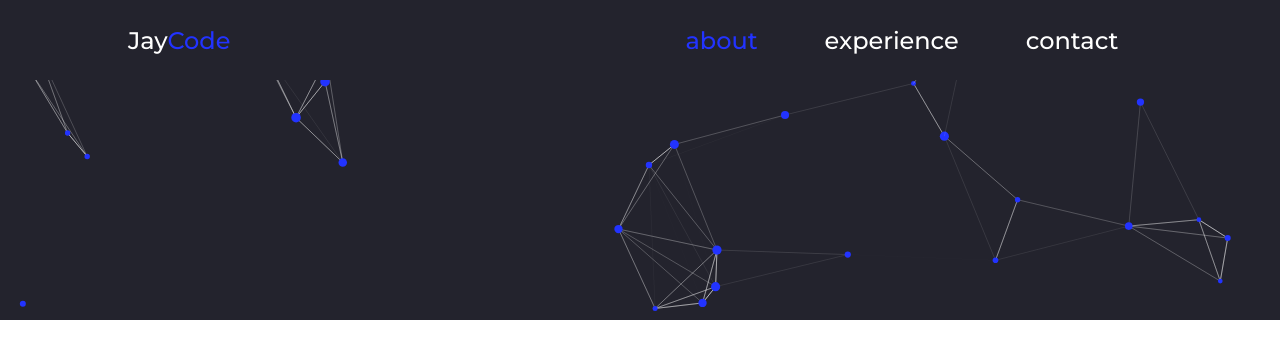
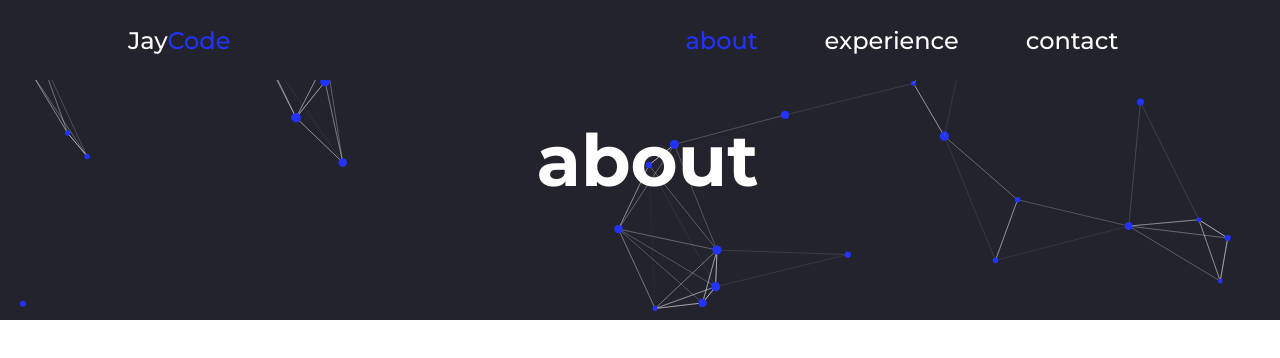
Before and after one commit to JayCodeGitHub/Portfolio, a Gatsby site: page /about in a window 1280 px wide. Built offline with nearby package versions, Linux system fonts and the light colour scheme; Gatsby itself is replaced by a stand-in of ours.

Commit message:
styled Hero

```diff
--- /dev/null
+++ b/src/components/Button/Button.styles.js
@@ -0,0 +1,21 @@
+import styled from 'styled-components'
+
+export const Button = styled.button`
+    color: white;
+    font-size: ${({ theme }) => theme.font.size.xs};
+    border: solid blue 4px;
+    background-color: transparent;
+    width:  18rem;
+    height: 5rem;
+    display: flex;
+    justify-content: center;
+    align-items: center;
+    border-radius: 15px;
+    cursor: pointer;
+    ${({ theme }) => theme.mq.desktop}  {
+        width:  25rem;
+        height: 8rem;
+        font-size: ${({ theme }) => theme.font.size.s};
+        margin: 0 20px;
+    }
+`
--- a/src/components/Hero/Hero.jsx
+++ b/src/components/Hero/Hero.jsx
@@ -1,95 +1,39 @@
 import React from 'react';
-import { useCallback } from 'react';
-import Particles from 'react-particles';
-import { loadFull } from 'tsparticles';
-import styled from 'styled-components';
+import { Link } from 'gatsby';
+import Particles from '../Particles/Particles';
+import { Wrapper, Header } from './Hero.styles';
+import { Button } from '../Button/Button.styles';
 
-const StyledParticles = styled(Particles)`
-  height: ${(props) => (props.secondary ? '40vh' : '100vh')};
-  width: 100%;
-  background-color: black;
-  position: relative;
-  z-index: ;
-`;
-
-function Hero({ secondary }) {
-  const particlesInit = useCallback(async (engine) => {
-    await loadFull(engine);
-  }, []);
-  const particlesLoaded = useCallback(async (container) => {}, []);
+function Hero({
+  secondary,
+  title,
+  description,
+  firstButton,
+  secondButton,
+  firstButtonHref,
+  secondButtonHref,
+}) {
   return (
     <>
-      <StyledParticles
-        secondary={secondary}
-        id="tsparticles"
-        init={particlesInit}
-        loaded={particlesLoaded}
-        options={{
-          fullScreen: { enable: false, zIndex: 0 },
-          background: {
-            color: {
-              value: '#23232D',
-            },
-          },
-          fpsLimit: 120,
-          interactivity: {
-            events: {
-              resize: true,
-            },
-            modes: {
-              push: {
-                quantity: 4,
-              },
-              repulse: {
-                distance: 200,
-                duration: 0.4,
-              },
-            },
-          },
-          particles: {
-            color: {
-              value: '#2233ff',
-            },
-            links: {
-              color: '#ffffff',
-              distance: 150,
-              enable: true,
-              opacity: 0.5,
-              width: 1,
-            },
-            collisions: {
-              enable: true,
-            },
-            move: {
-              directions: 'none',
-              enable: true,
-              outModes: {
-                default: 'bounce',
-              },
-              random: false,
-              speed: 3,
-              straight: false,
-            },
-            number: {
-              density: {
-                enable: true,
-                area: 1000,
-              },
-              value: 80,
-            },
-            opacity: {
-              value: 1,
-            },
-            shape: {
-              type: 'circle',
-            },
-            size: {
-              value: { min: 2, max: 5 },
-            },
-          },
-          detectRetina: true,
-        }}
-      />
+      <Wrapper secondary={secondary}>
+        <Header secondary={secondary}>
+          <h1>{title}</h1>
+          {!secondary ? (
+            <>
+              <p>{description}</p>
+              <div>
+                <Link to={firstButtonHref}>
+                  <Button>{firstButton}</Button>
+                </Link>
+                <Link to={secondButtonHref}>
+                  <Button>{secondButton}</Button>
+                </Link>
+              </div>
+            </>
+          ) : null}
+        </Header>
+        <Particles secondary={secondary} />
+      </Wrapper>
     </>
   );
 }
--- /dev/null
+++ b/src/components/Hero/Hero.styles.js
@@ -0,0 +1,50 @@
+import styled from 'styled-components'
+import { theme } from '../../assets/styles/theme';
+
+
+export const Wrapper = styled.div`
+    display: flex;
+    align-items: center;
+    justify-content: ${({secondary}) => (secondary ? 'center' : 'flex-start')};
+`
+
+export const Header = styled.header`
+    position: absolute;
+    z-index: 10;
+    width: 100%;
+    padding: 5px;
+    h1 {
+        color: ${({ theme }) => theme.white};
+        font-size: ${({ theme }) => theme.font.size.l};
+        padding-left: 20px;
+        display: flex;
+        align-items: center;
+        justify-content: ${({secondary}) => (secondary ? 'center' : 'flex-start')};
+    }
+    p {
+        color: ${({ theme }) => theme.white};
+        font-size: ${({ theme }) => theme.font.size.m};
+    }
+    div {
+        width: 100%;
+        display: flex;
+        justify-content: space-around;
+        align-items: center;
+    }
+    a {
+        text-decoration: none;
+    }
+    ${({ theme }) => theme.mq.desktop}  {
+        padding-left: ${({secondary}) => (secondary ? '0' : '15vw')};
+        width: auto;
+        h1 {
+            font-size: ${({ theme }) => theme.font.size.xxl};
+        }
+        p {
+            font-size: ${({ theme }) => theme.font.size.xl};
+        }
+        div {
+            padding-right: 20%;
+         }
+    }
+`
--- a/src/components/Navigation/Navigation.styles.js
+++ b/src/components/Navigation/Navigation.styles.js
@@ -13,7 +13,7 @@ export const OuterWrapper = styled.nav`
     justify-content: space-between;
     background-color: ${({ theme }) => theme.tertiary};
     padding: 0 5vw;
-    @media (min-width: 1280px) {
+    ${({ theme }) => theme.mq.desktop} {
         padding: 0vw 10vw;
     }
 `
--- /dev/null
+++ b/src/components/Particles/Particles.jsx
@@ -0,0 +1,97 @@
+import React from 'react';
+import { useCallback } from 'react';
+import Particles from 'react-particles';
+import { loadFull } from 'tsparticles';
+import styled from 'styled-components';
+
+const StyledParticles = styled(Particles)`
+  height: ${(props) => (props.secondary ? '40vh' : '100vh')};
+  width: 100%;
+  background-color: black;
+  position: relative;
+  z-index: ;
+`;
+
+function ParticlesComponent({ secondary }) {
+  const particlesInit = useCallback(async (engine) => {
+    await loadFull(engine);
+  }, []);
+  const particlesLoaded = useCallback(async (container) => {}, []);
+  return (
+    <>
+      <StyledParticles
+        secondary={secondary}
+        id="tsparticles"
+        init={particlesInit}
+        loaded={particlesLoaded}
+        options={{
+          fullScreen: { enable: false, zIndex: 0 },
+          background: {
+            color: {
+              value: '#23232D',
+            },
+          },
+          fpsLimit: 120,
+          interactivity: {
+            events: {
+              resize: true,
+            },
+            modes: {
+              push: {
+                quantity: 4,
+              },
+              repulse: {
+                distance: 200,
+                duration: 0.4,
+              },
+            },
+          },
+          particles: {
+            color: {
+              value: '#2233ff',
+            },
+            links: {
+              color: '#ffffff',
+              distance: 150,
+              enable: true,
+              opacity: 0.5,
+              width: 1,
+            },
+            collisions: {
+              enable: true,
+            },
+            move: {
+              directions: 'none',
+              enable: true,
+              outModes: {
+                default: 'bounce',
+              },
+              random: false,
+              speed: 3,
+              straight: false,
+            },
+            number: {
+              density: {
+                enable: true,
+                area: 1000,
+              },
+              value: 80,
+            },
+            opacity: {
+              value: 1,
+            },
+            shape: {
+              type: 'circle',
+            },
+            size: {
+              value: { min: 2, max: 5 },
+            },
+          },
+          detectRetina: true,
+        }}
+      />
+    </>
+  );
+}
+
+export default ParticlesComponent;
--- a/src/pages/about.jsx
+++ b/src/pages/about.jsx
@@ -1,11 +1,12 @@
 import React from 'react';
+import { MainTemplate } from '../templates/MainTemplate';
 import Hero from '../components/Hero/Hero';
 
 const aboutPage = () => {
   return (
-    <>
-      <Hero secondary />
-    </>
+    <MainTemplate>
+      <Hero secondary title="about" />
+    </MainTemplate>
   );
 };
 
--- a/src/templates/MainTemplate.jsx
+++ b/src/templates/MainTemplate.jsx
@@ -5,11 +5,11 @@ import { theme } from '../assets/styles/theme';
 import Navigation from '../components/Navigation/Navigation';
 
 export const MainTemplate = ({ children }) => (
-  <>
-    <GlobalStyle />
-    <ThemeProvider theme={theme}>
+  <ThemeProvider theme={theme}>
+    <>
+      <GlobalStyle />
       <Navigation />
       {children}
-    </ThemeProvider>
-  </>
+    </>
+  </ThemeProvider>
 );
```
Also changed, not shown: src/pages/contact.jsx (+4 -3 lines), src/pages/experience.jsx (+4 -3 lines), src/pages/index.jsx (+11 -3 lines).
